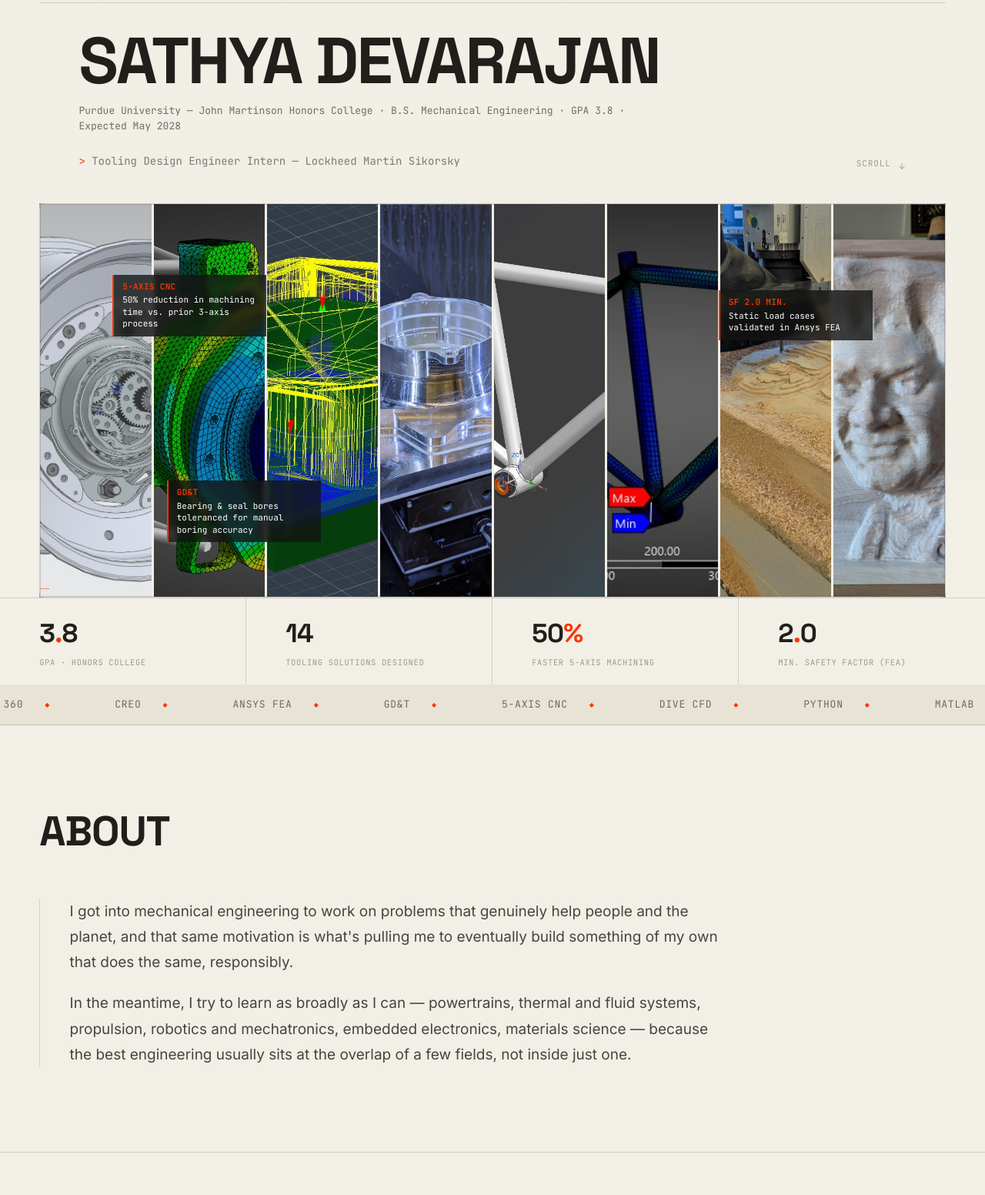
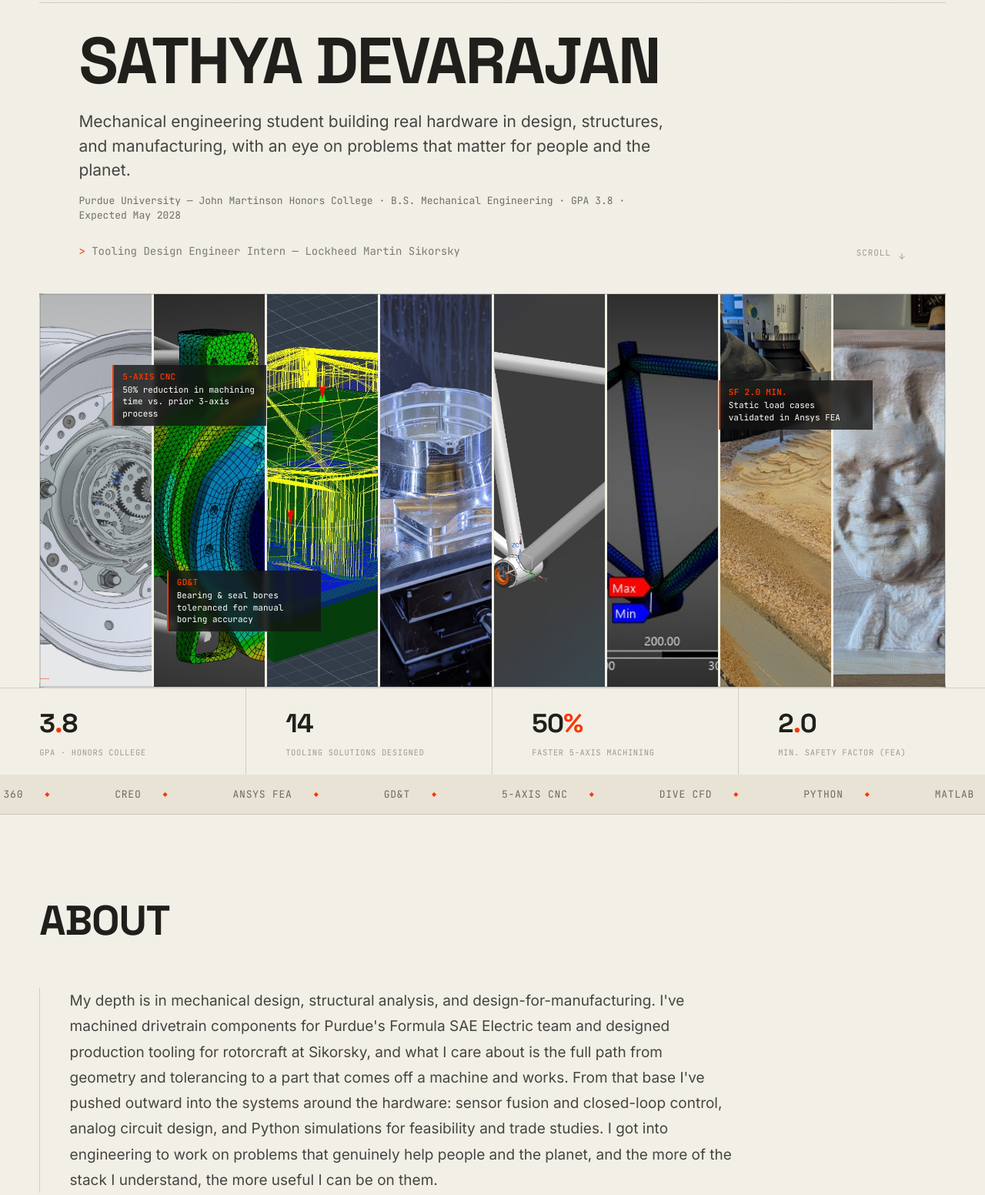
Before and after one commit to sathyadev07/sathya-devarajan-portfolio, a plain HTML site: page index.html in a window 1280 px wide. Shown: the part 180-1732 px from the top of the page at 77% size. Drawn offline with nearby package versions, Linux system fonts and the light colour scheme.

Commit message:
Revise About section and add hero tagline
Replaces the two-paragraph About with a single paragraph that leads
with demonstrated depth (design, structures, DFM) and names FSAE and
Sikorsky as concrete hooks, framing robotics, analog circuits, and
simulation as active extension rather than a flat list of interests.

Adds a one-line hero subhead beneath the name, styled to sit between
the headline and the existing education and role lines.

Co-Authored-By: Claude Opus 5 <noreply@anthropic.com>

```diff
--- a/index.html
+++ b/index.html
@@ -65,6 +65,7 @@
         <span>U.S. CITIZEN · WEST LAFAYETTE, IN</span>
       </div>
       <h1 class="hero-headline" data-reveal>SATHYA DEVARAJAN</h1>
+      <p class="hero-tagline" data-reveal>Mechanical engineering student building real hardware in design, structures, and manufacturing, with an eye on problems that matter for people and the planet.</p>
       <p class="hero-edu" data-reveal>Purdue University — John Martinson Honors College · B.S. Mechanical Engineering · GPA 3.8 · Expected May 2028</p>
       <div class="hero-sub-row">
         <div class="hero-role-rotator" id="role-rotator">
@@ -121,8 +122,7 @@
         <h2 class="section-title">About</h2>
       </div>
       <div class="about-body" data-reveal>
-        <p>I got into mechanical engineering to work on problems that genuinely help people and the planet, and that same motivation is what's pulling me to eventually build something of my own that does the same, responsibly.</p>
-        <p>In the meantime, I try to learn as broadly as I can — powertrains, thermal and fluid systems, propulsion, robotics and mechatronics, embedded electronics, materials science — because the best engineering usually sits at the overlap of a few fields, not inside just one.</p>
+        <p>My depth is in mechanical design, structural analysis, and design-for-manufacturing. I've machined drivetrain components for Purdue's Formula SAE Electric team and designed production tooling for rotorcraft at Sikorsky, and what I care about is the full path from geometry and tolerancing to a part that comes off a machine and works. From that base I've pushed outward into the systems around the hardware: sensor fusion and closed-loop control, analog circuit design, and Python simulations for feasibility and trade studies. I got into engineering to work on problems that genuinely help people and the planet, and the more of the stack I understand, the more useful I can be on them.</p>
       </div>
     </div>
   </section>
--- a/style.css
+++ b/style.css
@@ -246,6 +246,11 @@ nav.main-nav a:hover::after{ width:100%; }
   max-width:1180px;
 }
 .hero-headline em{ font-style:normal; color:var(--accent); }
+
+.hero-tagline{
+  font-family:var(--body); font-size:clamp(16px,1.7vw,21px); line-height:1.5;
+  color:var(--ink-80); padding:22px var(--gutter) 0; max-width:880px;
+}
 
 .hero-edu{
   font-family:var(--mono); font-size:13px; color:var(--ink-60);
```
